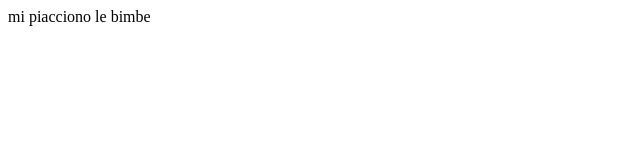
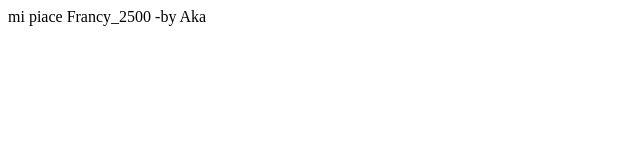
Before and after one commit to MGFire07/acdc, a plain HTML site: page index.html in a window 1280 px wide. Shown: the full height of the page, 0-640 px from the left. Drawn offline with Linux system fonts and the light colour scheme.

Commit message:
Update index.html

```diff
--- a/index.html
+++ b/index.html
@@ -2,6 +2,7 @@
     <head>
     </head>
     <body>
-        <p>mi piacciono le bimbe</p>
+        <p>mi piace Francy_2500  -by Aka
+    </p>
     </body>
 </html>
```
